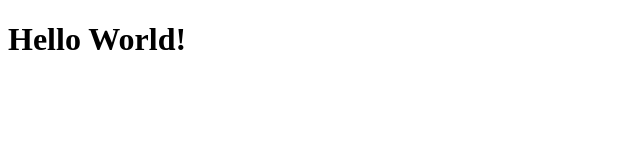
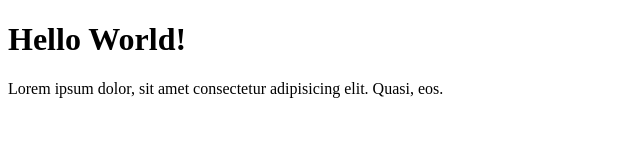
Before and after one commit to SyifAndini/Testing, a plain HTML site: page index.html in a window 1280 px wide. Shown: the whole page, without its empty margins (0-640 px from the left). Drawn offline with Linux system fonts and the light colour scheme.

Commit message:
second commit

```diff
--- a/index.html
+++ b/index.html
@@ -7,5 +7,6 @@
 </head>
 <body>
     <h1>Hello World!</h1>
+    <p>Lorem ipsum dolor, sit amet consectetur adipisicing elit. Quasi, eos.</p>
 </body>
 </html>
```
